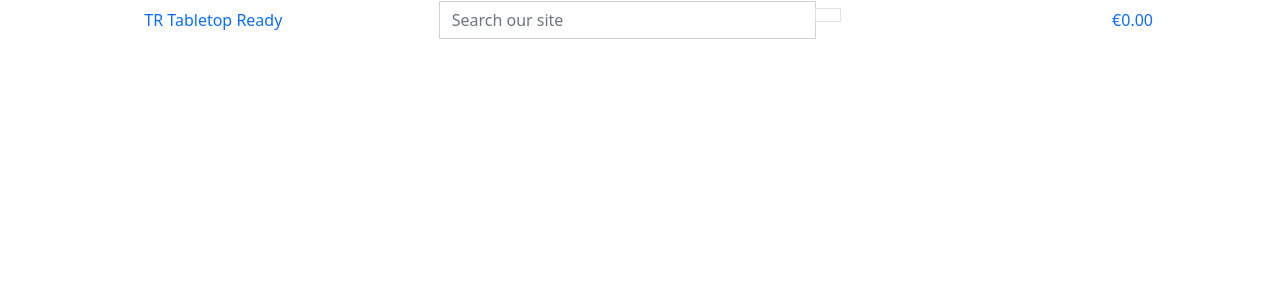
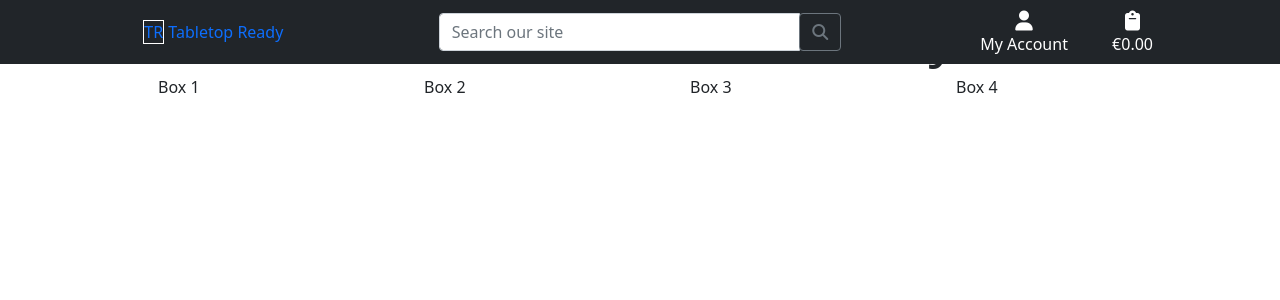
Before and after one commit to NikolasKotsikos/tabletopready, a Django app: page / in a window 1280 px wide. Shown: the top 300 px of the page. Run offline with Django 3.2, Linux system fonts and the light colour scheme; the visitor is signed in with stand-in values (Sample User, id 1); some libraries are stand-ins or nearby versions.

Commit message:
Added media, static and static/css directories and base.css

```diff
--- a/home/templates/home/index.html
+++ b/home/templates/home/index.html
@@ -2,22 +2,33 @@
 {% load static %}
 
 {% block page_header %}
+
     <div class="container header-container">
         <div class="row">
-            <div class="col">
+            <div class="col"></div>
+        </div>
+    </div>
 
+{% endblock %}
+
+{% block content %}
+
+    <div class="container h-100">
+        <div class="row h-100 d-flex justify-content-md-evenly">
+            <h3 class="display-4 text-center">Commissions made easy!</h3>
+            <div class="col-md-2 d-none d-sm-block info-box">Box 1</div>
+            <div class="col-md-2 d-none d-sm-block info-box">Box 2</div>
+            <div class="col-md-2 d-none d-sm-block info-box">Box 3</div>
+            <div class="col-md-2 d-none d-sm-block info-box">Box 4</div>
+            <div class="col-sm-12 d-md-none text-center">
+                <ul class="list-unstyled">
+                    <li>1. Option 1</li>
+                    <li>2. Option 2</li>
+                    <li>3. Option 3</li>
+                    <li>4. Option 4</li>
+                </ul>
             </div>
         </div>
     </div>
+
 {% endblock %}
-
-{% block content %}
-    <div class="container h-100">
-        <div class="row h-100 d-flex justify-content-md-evenly">
-            <h2 class="display-4"></h2>
-            <div class="col-md-3 d-sm-none">Box 1</div>
-            <div class="col-md-3 d-sm-none">Box 2</div>
-            <div class="col-md-3 d-sm-none">Box 3</div>
-        </div>
-    </div>
-{% endblock %}
--- a/templates/base.html
+++ b/templates/base.html
@@ -10,7 +10,7 @@
         <meta name="viewport" content="width=device-width, initial-scale=1">
     {% endblock %}
 
-    {% block extra_meta%}
+    {% block extra_meta %}
     {% endblock %}
 
     {% block corecss %}
@@ -24,6 +24,7 @@
         <script src="https://code.jquery.com/jquery-3.6.0.min.js" integrity="sha256-/xUj+3OJU5yExlq6GSYGSHk7tPXikynS7ogEvDej/m4=" crossorigin="anonymous"></script>
         <script src="https://cdn.jsdelivr.net/npm/@popperjs/core@2.6.0/dist/umd/popper.min.js" integrity="sha384-KsvD1yqQ1/1+IA7gi3P0tyJcT3vR+NdBTt13hSJ2lnve8agRGXTTyNaBYmCR/Nwi" crossorigin="anonymous"></script>
         <script src="https://cdn.jsdelivr.net/npm/bootstrap@5.0.0-beta2/dist/js/bootstrap.min.js" integrity="sha384-nsg8ua9HAw1y0W1btsyWgBklPnCUAFLuTMS2G72MMONqmOymq585AcH49TLBQObG" crossorigin="anonymous"></script>
+        <script src="https://kit.fontawesome.com/6894d3d5a1.js" crossorigin="anonymous"></script>
     {% endblock %}
 
     {% block extra_js %}
@@ -33,16 +34,16 @@
   </head>
   <body>
     <header class="container-fluid fixed-top">
-        <div class="row">
+        <div class="row bg-dark">
             <div class="col-12 col-lg-4 my-auto py-1 py-lg-0 text-center text-lg-left">
-                <a href="{% url 'home' %}" class="nav-link main-logo-link"><span class="main-logo-icon border-black rounded-0">T<span class="main-logo-green">R</span></span> Tabletop <span class="main-logo-green">Ready</span></a>
+                <a href="{% url 'home' %}" class="nav-link main-logo-link"><span class="main-logo-icon border border-white rounded-0">T<span class="logo-green">R</span></span> Tabletop <span class="logo-green">Ready</span></a>
             </div>
             <div class="col-12 col-lg-4 my-auto py-1 py-lg-0">
                 <form method="GET" action="">
                     <div class="input-group w-100">
-                        <input class="form-control border-black rounded-0" type="text" name="q" placeholder="Search our site">
+                        <input class="form-control" type="text" name="q" placeholder="Search our site">
                         <div class="input-group-append">
-                            <button class="form-control btn btn-black border border-black rounded-0" type="submit">
+                            <button class="form-control btn btn-outline-secondary" type="submit">
                                 <span class="icon">
                                     <i class="fas fa-search"></i>
                                 </span>
@@ -54,7 +55,7 @@
             <div class="col-12 col-lg-4 my-auto py-1 py-lg-0">
                 <ul class="list-inline list-unstyled text-center text-lg-right my-0">
                     <li class="list-inline-item dropdown">
-                        <a href="#" class="text-white nav-link" id="user-options" data-toggle="dropdown" aria-haspopup="true" aria-expanded="false">
+                        <a href="#" class="text-white nav-link" id="user-options" data-bs-toggle="dropdown" aria-haspopup="true" aria-expanded="false">
                             <div class="text-center">
                                 <div><i class="fas fa-user fa-lg"></i></div>
                                 <p class="my-0">My Account</p>
@@ -63,10 +64,10 @@
                         <div class="dropdown-menu border-0" aria-labelledby="user-options">
                             {% if request.user.is_authenticated %}
                                 {% if request.user.is_superuser %}
-                                    <a href="#" class="dropdown-item">Manage Products</a>
+                                    <a href="" class="dropdown-item">Manage Miniatures</a>
                                 {% endif %}
-                                <a href="#" class="dropdown-item">My Profile</a>
-                                <a href="{% url 'account_logout' " class="dropdown-item">Logout</a>
+                                <a href="" class="dropdown-item">My Profile</a>
+                                <a href="{% url 'account_logout' %}" class="dropdown-item">Logout</a>
                             {% else %}
                                 <a href="{% url 'account_signup' %}" class="dropdown-item">Register</a>
                                 <a href="{% url 'account_login' %}" class="dropdown-item">Login</a>
@@ -74,9 +75,13 @@
                         </div>
                     </li>
                     <li class="list-inline-item">
-                        <a class="{% if grand_total %}text-info font-weight-bold{% else %}text-black{% endif %} nav-link" href="#">
+                        <a class="{% if grand_total %}text-info font-weight-bold{% else %}text-white{% endif %} nav-link" href="#">
                             <div class="text-center">
-                                <div><i class="fas fa-clipboard"></i></div>
+                                {% if grand_total %}
+                                    <div><i class="fas fa-clipboard-list fa-lg"></i></div>
+                                {% else %}
+                                    <div><i class="fas fa-clipboard fa-lg"></i></div>
+                                {% endif %}
                                 <p class="my-0">
                                     {% if grand_total %}
                                         ${{ grand_total|floatformat:2 }}
```
Also changed, not shown: static/css/base.css (added, +71 -0 lines).
